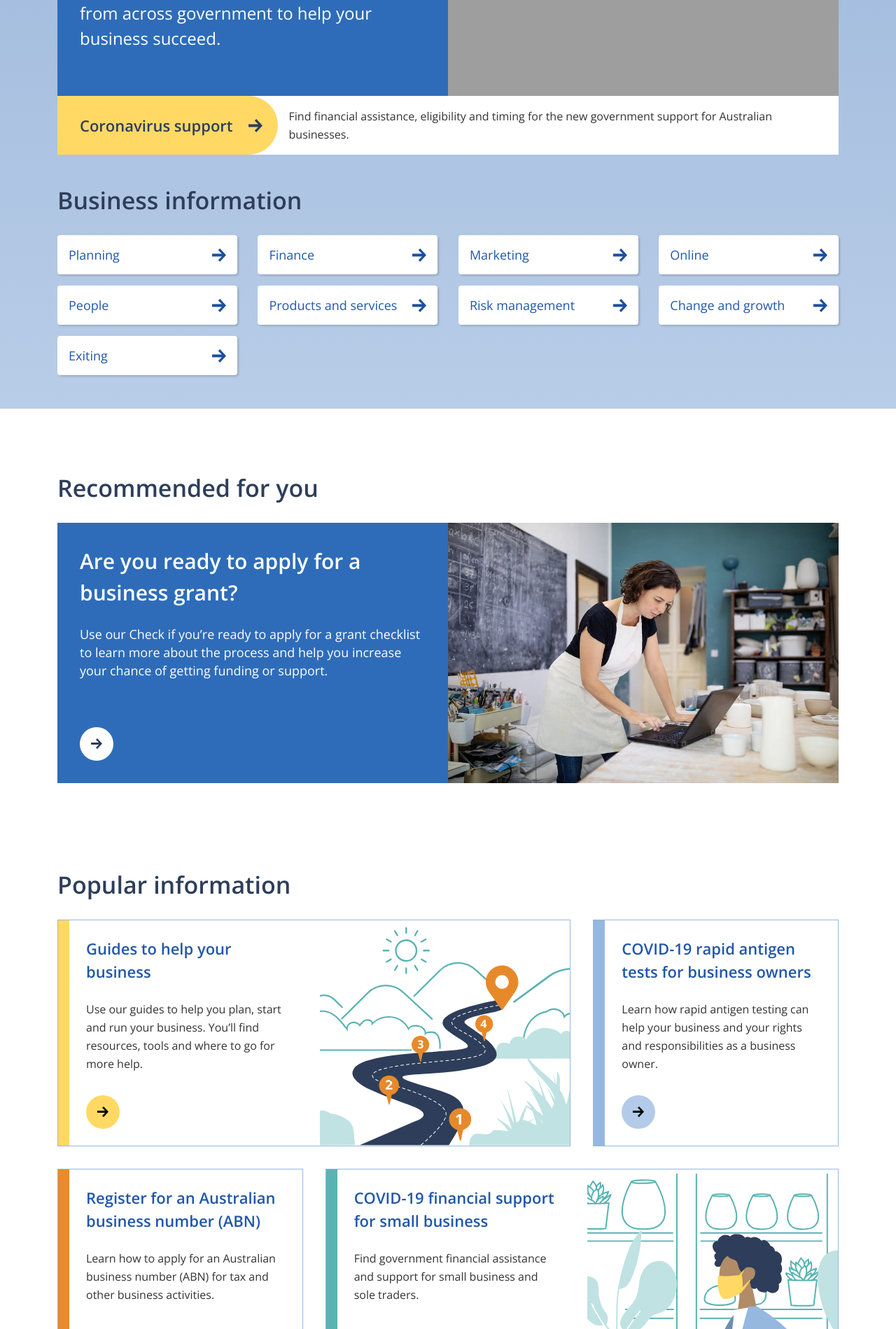
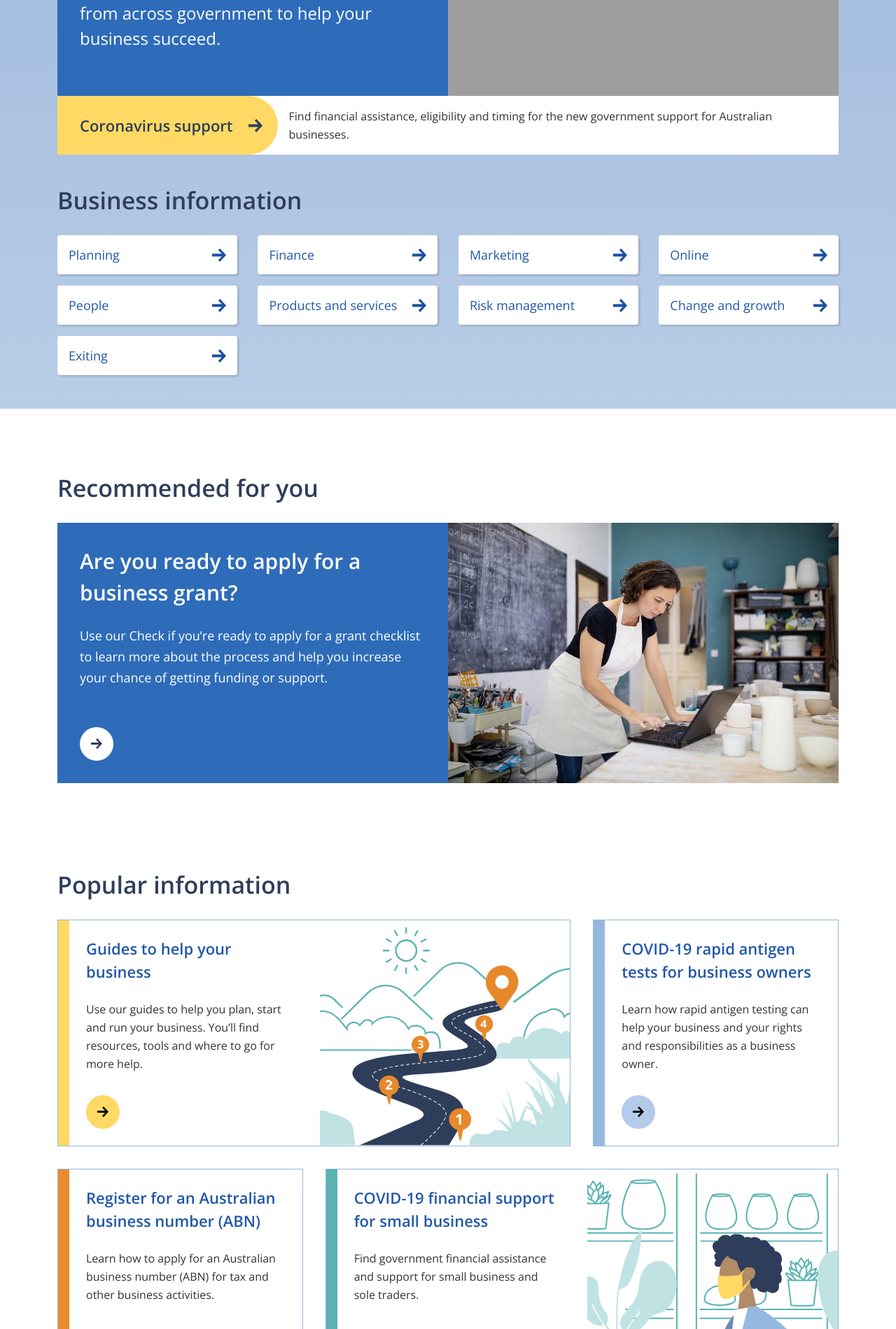
Before and after one commit to AUSGov/bga-refresh, a Jekyll site: the page built from index.markdown, in a window 1280 px wide. Shown: the part 524-2423 px from the top of the page at 70% size. Built offline with Jekyll 4.4.1, drawn with Linux system fonts in a browser that asks for light colours; grey boxes are pictures that could not be loaded.

Commit message:
Updates to feature component.

```diff
--- a/_sass/_components.scss
+++ b/_sass/_components.scss
@@ -28,6 +28,7 @@
                 }
                 p {
                     font-size: 18px;
+                    line-height: 30px;
                 }
 
                 > *:last-child {
@@ -567,6 +568,7 @@
     .feature-pathway-container a {
         .feature-content {
             width: 40%;
+            padding: 24px;
 
             .feature-text {
                 h3 {
@@ -574,7 +576,7 @@
                 }
                 p {
                     font-size: 16px;
-                    padding-bottom: 32px;
+                    line-height: 26px;
                 }
             }
         }
```
